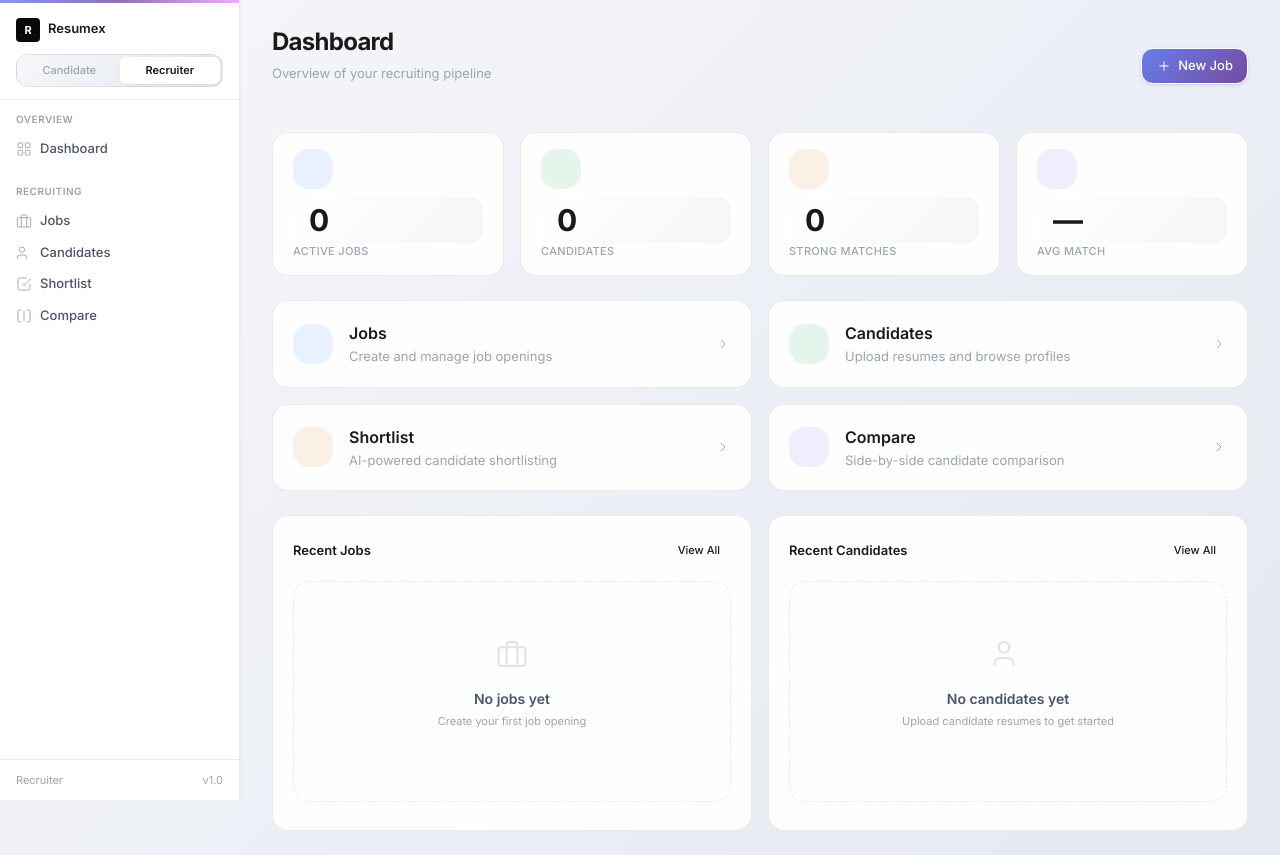
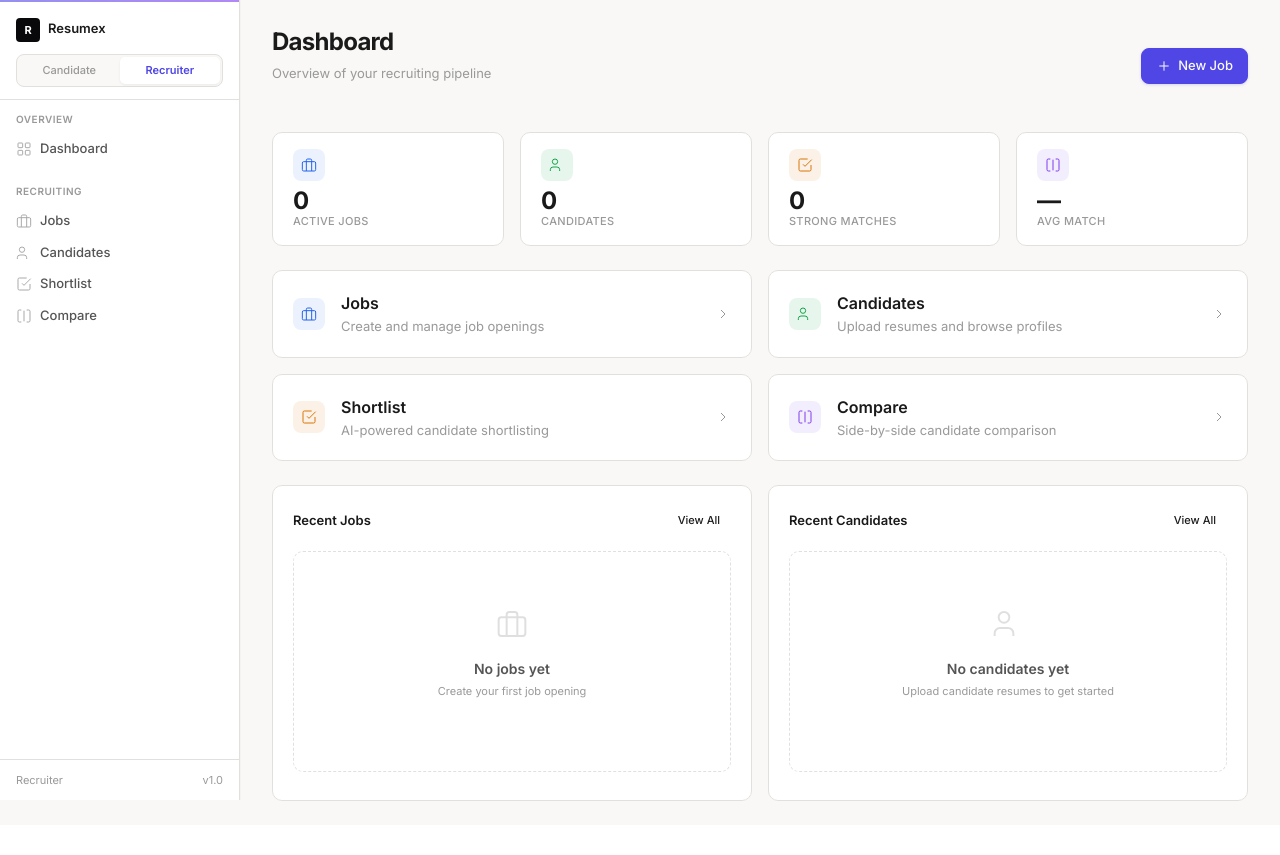
Before and after one commit to anapearl06/ResumeX, a Flask app: page /hr in a window 1280 px wide. After the commit the page ends 801 px from the top, so only its background shows below. Run offline with Flask 3, Linux system fonts and the light colour scheme; data that the repository does not hold is empty.

Commit message:
style: warm up landing page background tone

```diff
--- a/static/css/main.css
+++ b/static/css/main.css
@@ -27,64 +27,54 @@ img{display:block;max-width:100%}
 
 /* ===== DESIGN TOKENS ===== */
 :root{
-  /* Canvas — gradient background */
-  --bg:linear-gradient(135deg,#f5f7fa 0%,#e4e8f0 100%);
-  --bg-subtle:rgba(255,255,255,0.6);
+  /* Canvas — warm off-white with subtle tint */
+  --bg:#F9F8F6;
+  --bg-subtle:#F0EEEB;
   --surface:#FFFFFF;
-  --surface-hover:#ffffff;
-  --surface-glass:rgba(255,255,255,0.85);
+  --surface-hover:#FDFCFA;
 
   /* Borders */
-  --border:rgba(0,0,0,0.08);
-  --border-subtle:rgba(0,0,0,0.04);
+  --border:#E2E0DC;
+  --border-subtle:#EDEBE8;
 
   /* Text */
-  --text:#1a1a1a;
-  --text-secondary:#4a5568;
-  --text-muted:#9ca3af;
-  --text-inverse:#ffffff;
+  --text:#1A1A1A;
+  --text-secondary:#555555;
+  --text-muted:#999999;
+  --text-inverse:#FAFAFA;
 
-  /* Accent — vibrant gradients */
-  --primary:linear-gradient(135deg,#667eea 0%,#764ba2 100%);
-  --primary-gradient:linear-gradient(135deg,#667eea 0%,#764ba2 100%);
-  --primary-hover:linear-gradient(135deg,#5568d3 0%,#6b46a1 100%);
-  --primary-active:linear-gradient(135deg,#4a5fc4 0%,#5a4196 100%);
+  /* Accent — warm indigo, friendly but professional */
+  --primary:#4F46E5;
+  --primary-hover:#4338CA;
+  --primary-active:#3730A3;
 
-  /* Semantic — vibrant colors */
-  --green:linear-gradient(135deg,#10b981 0%,#059669 100%);
-  --green-bg:rgba(16,185,129,0.1);
-  --green-border:rgba(16,185,129,0.3);
-  --red:linear-gradient(135deg,#ef4444 0%,#dc2626 100%);
-  --red-bg:rgba(239,68,68,0.1);
-  --red-border:rgba(239,68,68,0.3);
-  --amber:linear-gradient(135deg,#f59e0b 0%,#d97706 100%);
-  --amber-bg:rgba(245,158,11,0.1);
-  --amber-border:rgba(245,158,11,0.3);
-  --blue:linear-gradient(135deg,#3b82f6 0%,#2563eb 100%);
-  --blue-bg:rgba(59,130,246,0.1);
-  --blue-border:rgba(59,130,246,0.3);
-  --violet:linear-gradient(135deg,#8b5cf6 0%,#7c3aed 100%);
-  --violet-bg:rgba(139,92,246,0.1);
-  --violet-border:rgba(139,92,246,0.3);
-  --pink:linear-gradient(135deg,#ec4899 0%,#db2777 100%);
-  --pink-bg:rgba(236,72,153,0.1);
-  --pink-border:rgba(236,72,153,0.3);
-  --cyan:linear-gradient(135deg,#06b6d4 0%,#0891b2 100%);
-  --cyan-bg:rgba(6,182,212,0.1);
-  --cyan-border:rgba(6,182,212,0.3);
+  /* Semantic */
+  --green:#16A34A;
+  --green-bg:#F0FDF4;
+  --green-border:#BBF7D0;
+  --red:#DC2626;
+  --red-bg:#FEF2F2;
+  --red-border:#FECACA;
+  --amber:#D97706;
+  --amber-bg:#FFFBEB;
+  --amber-border:#FDE68A;
+  --blue:#2563EB;
+  --blue-bg:#EFF6FF;
+  --blue-border:#BFDBFE;
+  --violet:#7C3AED;
+  --violet-bg:#F5F3FF;
+  --violet-border:#DDD6FE;
 
-  /* Radii */
-  --radius:12px;
-  --radius-lg:16px;
-  --radius-sm:6px;
+  /* Radii — slightly softer */
+  --radius:8px;
+  --radius-lg:10px;
+  --radius-sm:5px;
 
-  /* Shadows — vibrant and multi-layered */
-  --shadow-xs:0 1px 2px rgba(0,0,0,0.05),0 0 0 1px rgba(0,0,0,0.02);
-  --shadow-sm:0 2px 8px rgba(0,0,0,0.06),0 0 0 1px rgba(0,0,0,0.02);
-  --shadow:0 4px 16px rgba(0,0,0,0.08),0 0 0 1px rgba(0,0,0,0.04);
-  --shadow-lg:0 8px 32px rgba(0,0,0,0.12),0 0 0 1px rgba(0,0,0,0.05);
-  --shadow-xl:0 16px 64px rgba(0,0,0,0.15),0 0 0 1px rgba(0,0,0,0.06);
-  --shadow-glow:0 0 40px rgba(102,126,234,0.2),0 4px 16px rgba(0,0,0,0.1);
+  /* Shadows — warmer, slightly lifted */
+  --shadow-xs:0 1px 3px rgba(0,0,0,.04);
+  --shadow-sm:0 2px 6px rgba(0,0,0,.05),0 1px 2px rgba(0,0,0,.03);
+  --shadow:0 4px 12px rgba(0,0,0,.06),0 1px 3px rgba(0,0,0,.03);
+  --shadow-lg:0 12px 32px rgba(0,0,0,.08),0 4px 8px rgba(0,0,0,.04);
 
   /* Spacing */
   --space-1:4px;--space-2:8px;--space-3:12px;--space-4:16px;
@@ -98,8 +88,6 @@ img{display:block;max-width:100%}
   --text-xl:1.125rem;
   --text-2xl:1.5rem;
   --text-3xl:1.875rem;
-  --text-4xl:2.25rem;
-  --text-5xl:3rem;
 }
 
 /* ===== LAYOUT ===== */
@@ -115,9 +103,9 @@ img{display:block;max-width:100%}
   transition:transform .2s cubic-bezier(.4,0,.2,1);
 }
 .sidebar::before{
-  content:'';position:absolute;top:0;left:0;right:0;height:3px;
-  background:linear-gradient(90deg,#667eea 0%,#764ba2 50%,#f093fb 100%);
-  opacity:.8;
+  content:'';position:absolute;top:0;left:0;right:0;height:2px;
+  background:linear-gradient(90deg,var(--primary),#7C3AED);
+  opacity:.6;
 }
 .sidebar-footer{
   padding:12px 16px;border-top:1px solid var(--border);
@@ -197,13 +184,12 @@ img{display:block;max-width:100%}
 .card{
   background:var(--surface);border:1px solid var(--border);
   border-radius:var(--radius-lg);padding:20px;
-  transition:all .3s cubic-bezier(.4,0,.2,1);
+  transition:all .25s cubic-bezier(.4,0,.2,1);
   position:relative;
-  background:rgba(255,255,255,0.9);
 }
-.card:hover{border-color:rgba(102,126,234,0.3);box-shadow:var(--shadow);transform:translateY(-3px) scale(1.01)}
-.card-header{display:flex;align-items:center;justify-content:space-between;margin-bottom:16px;gap:12px}
-.card-title{font-size:var(--text-sm);font-weight:600;color:var(--text);display:flex;align-items:center;gap:8px}
+.card:hover{border-color:#D0CEC8;box-shadow:var(--shadow-sm);transform:translateY(-1px)}
+.card-header{display:flex;align-items:center;justify-content:space-between;margin-bottom:16px}
+.card-title{font-size:var(--text-sm);font-weight:600;color:var(--text)}
 
 /* ===== FEATURE CARDS ===== */
 .feature-card{
@@ -234,12 +220,12 @@ img{display:block;max-width:100%}
 .stat-top{display:flex;align-items:center;justify-content:space-between;margin-bottom:8px}
 .stat-label{font-size:var(--text-xs);font-weight:500;color:var(--text-muted);text-transform:uppercase;letter-spacing:.03em}
 .stat-icon{
-  width:40px;height:40px;border-radius:var(--radius-lg);
+  width:32px;height:32px;border-radius:var(--radius);
   display:flex;align-items:center;justify-content:center;
-  transition:all .3s cubic-bezier(.4,0,.2,1);
+  transition:all .2s ease;
 }
-.stat-icon svg{width:18px;height:18px}
-.stat-value{font-size:var(--text-3xl);font-weight:700;color:var(--text);letter-spacing:-.03em;line-height:1;background:linear-gradient(135deg,transparent 0%,rgba(0,0,0,0.03) 100%);padding:8px 16px;border-radius:var(--radius);}
+.stat-icon svg{width:16px;height:16px}
+.stat-value{font-size:var(--text-2xl);font-weight:700;color:var(--text);letter-spacing:-.03em;line-height:1}
 
 /* ===== BUTTONS ===== */
 .btn{
```
Also changed, not shown: other parts of static/css/main.css (+15 -21 lines), templates/index.html (+43 -63 lines).
